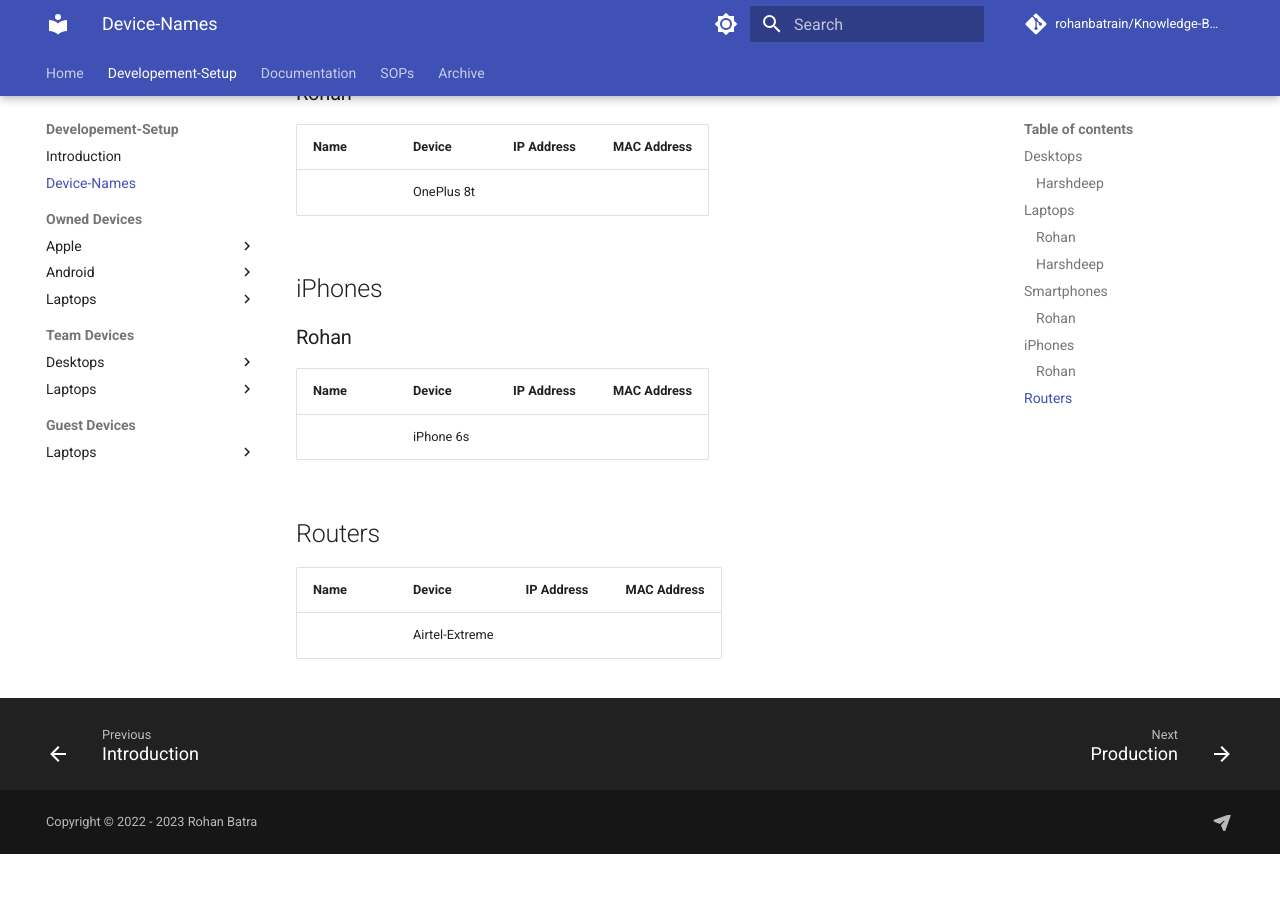
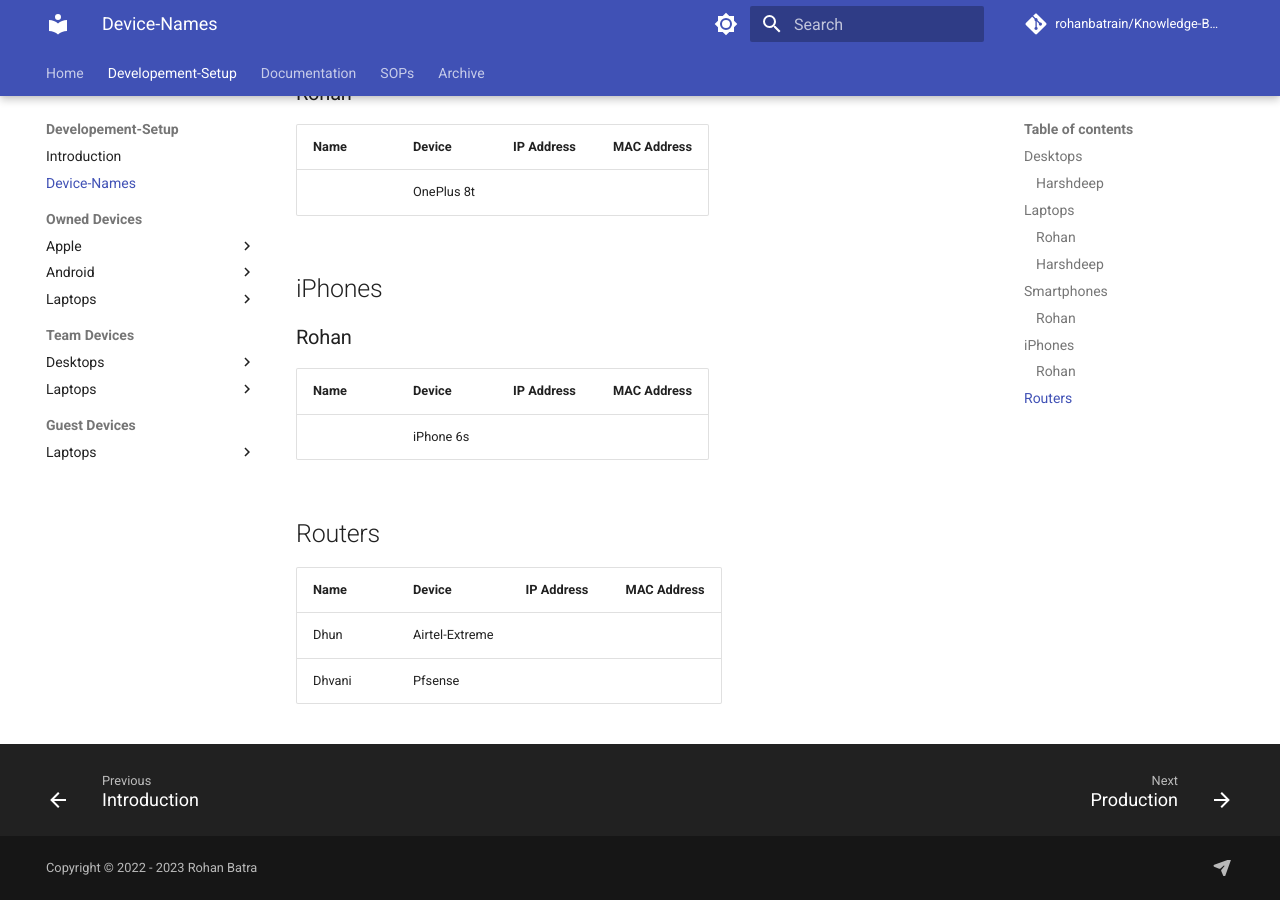
Before and after one commit to rohanbatrain/knowledge-base, an MkDocs documentation site: the page built from docs/Developement-Setup/Naming.md, in a window 1280 px wide and 900 px high, scrolled down 941 px. Built offline with MkDocs 1.6.1 and Material for MkDocs 9.7.7, drawn with Linux system fonts in a browser that asks for light colours; nearby versions of some CDN libraries; library files that are not in the unit come from our copies; comment, search, counter and statistics services are not loaded; before the commit the page ends 1795 px from its top, so only the background shows below that.

Commit message:
Update Naming.md

```diff
--- a/docs/Developement-Setup/Naming.md
+++ b/docs/Developement-Setup/Naming.md
@@ -44,4 +44,5 @@ This document outlines our device naming scheme, regardless of ownership.
 
 | Name            | Device          | IP Address    | MAC Address       |
 |-----------------|-----------------|---------------|-------------------|
-|                 | Airtel-Extreme       |               |                   |
+|       Dhun          | Airtel-Extreme       |               |                   |
+|        Dhvani           | Pfsense         |               |                   |
```
